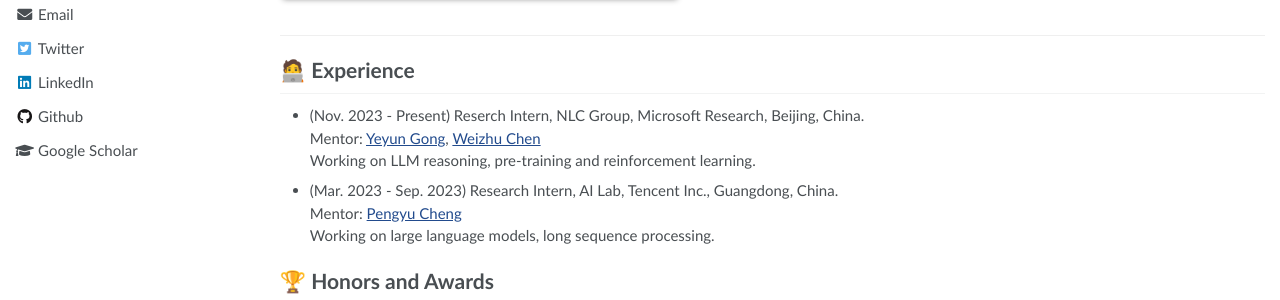
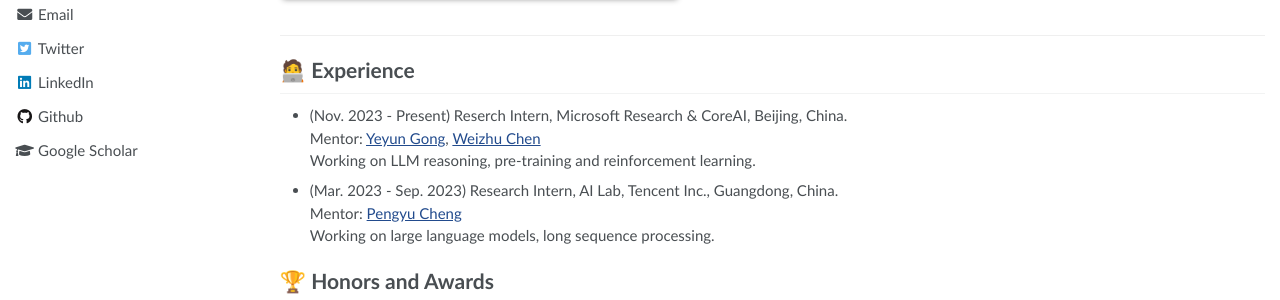
Before and after one commit to MasterVito/MasterVito.github.io, a Jekyll site: the page built from _pages/about.md, in a window 1280 px wide and 900 px high, scrolled down 2634 px. Shown: the part 367-667 px from the top of the window. Built offline with Jekyll 4.4.1, drawn with Linux system fonts in a browser that asks for light colours.

Commit message:
update-personal-website-style

```diff
--- a/_pages/about.md
+++ b/_pages/about.md
@@ -194,7 +194,7 @@ We introduce a unified framework that integrates natural language, algorithmic,
 <div style="margin-top: 15px;"></div>
 
 # 🧑‍💻 Experience
-- (Nov. 2023 - Present) Reserch Intern, NLC Group, Microsoft Research, Beijing, China.
+- (Nov. 2023 - Present) Reserch Intern, Microsoft Research & CoreAI, Beijing, China.
 <br> Mentor: [Yeyun Gong](https://www.microsoft.com/en-us/research/people/yegong/), [Weizhu Chen](https://www.microsoft.com/en-us/research/people/wzchen/)
 <br> Working on LLM reasoning, pre-training and reinforcement learning.
 
```
